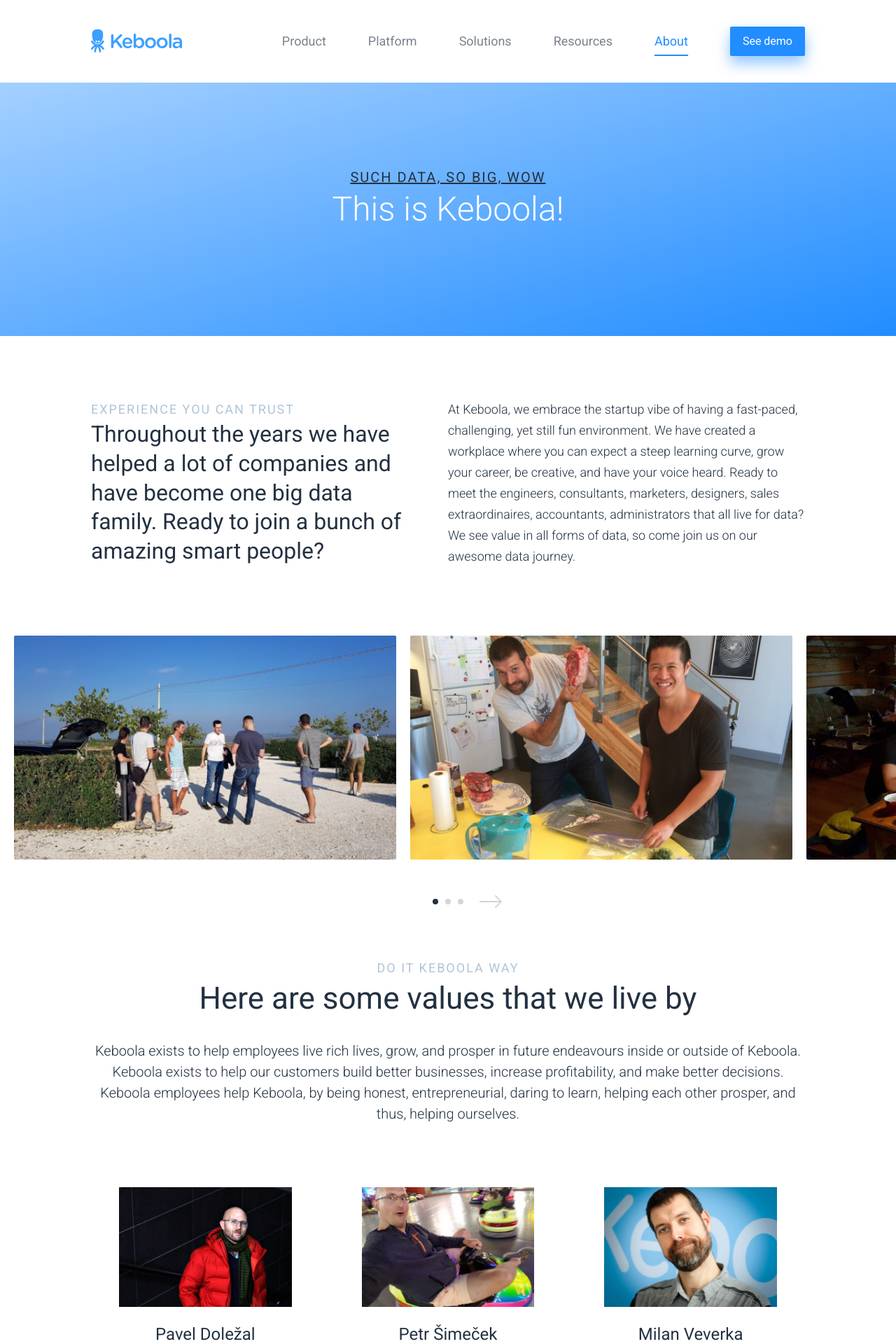
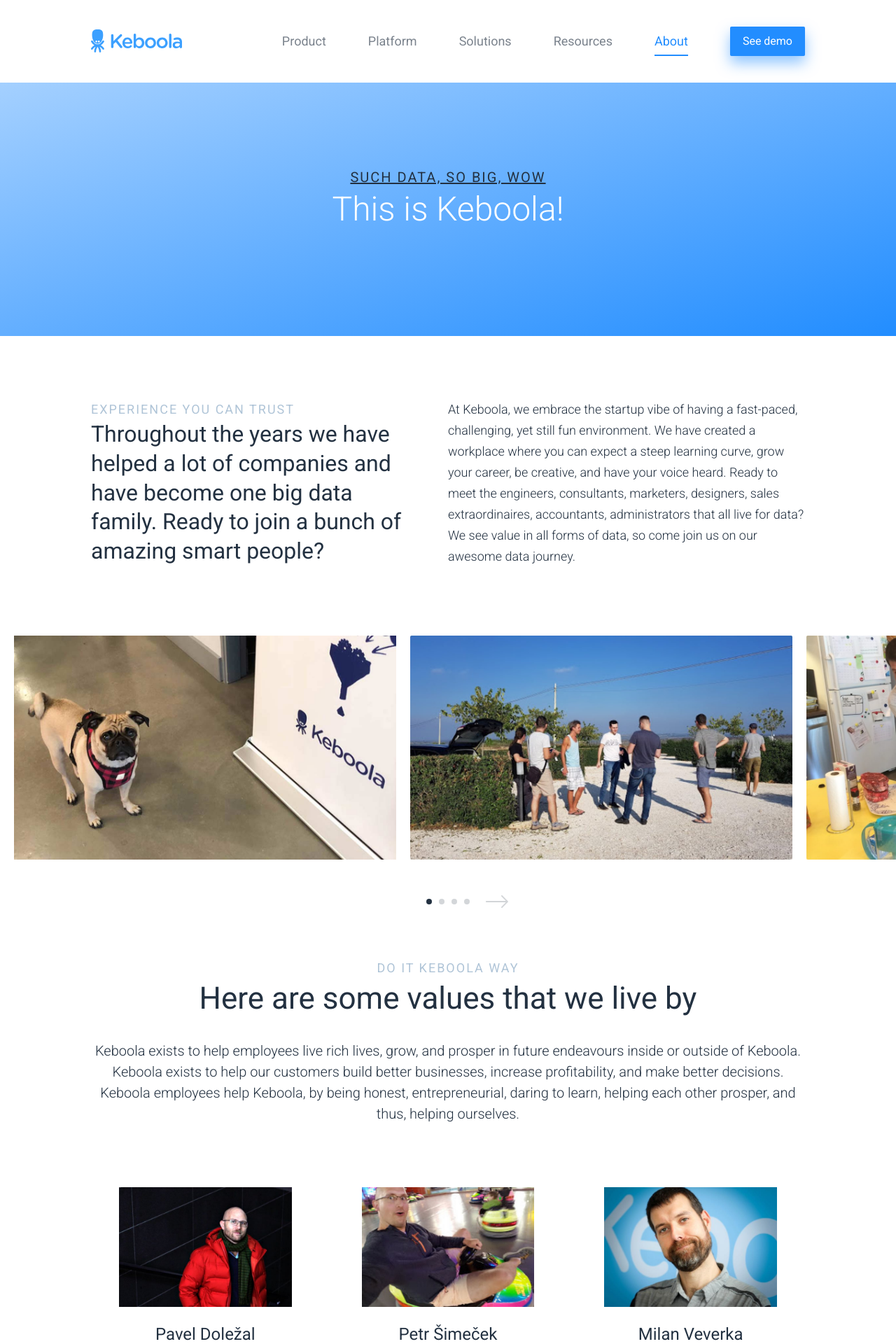
Before and after one commit to keboola/website, a Jekyll site: the page built from _about/about.md, in a window 1280 px wide. Shown: the top 1920 px of the page at 70% size. Built offline with Jekyll 4.4.1, drawn with Linux system fonts in a browser that asks for light colours; nearby versions of some CDN libraries.

Commit message:
Update from Forestry.io - Updated about.md

```diff
--- a/_about/about.md
+++ b/_about/about.md
@@ -25,6 +25,7 @@
 - template: gallery-list
   block: gallery-list
   list:
+  - photo: "/uploads/about-dog-1.jpg"
   - photo: "/uploads/photo4.jpg"
   - photo: "/uploads/photo0.jpg"
   - photo: "/uploads/photo2.jpg"
```
